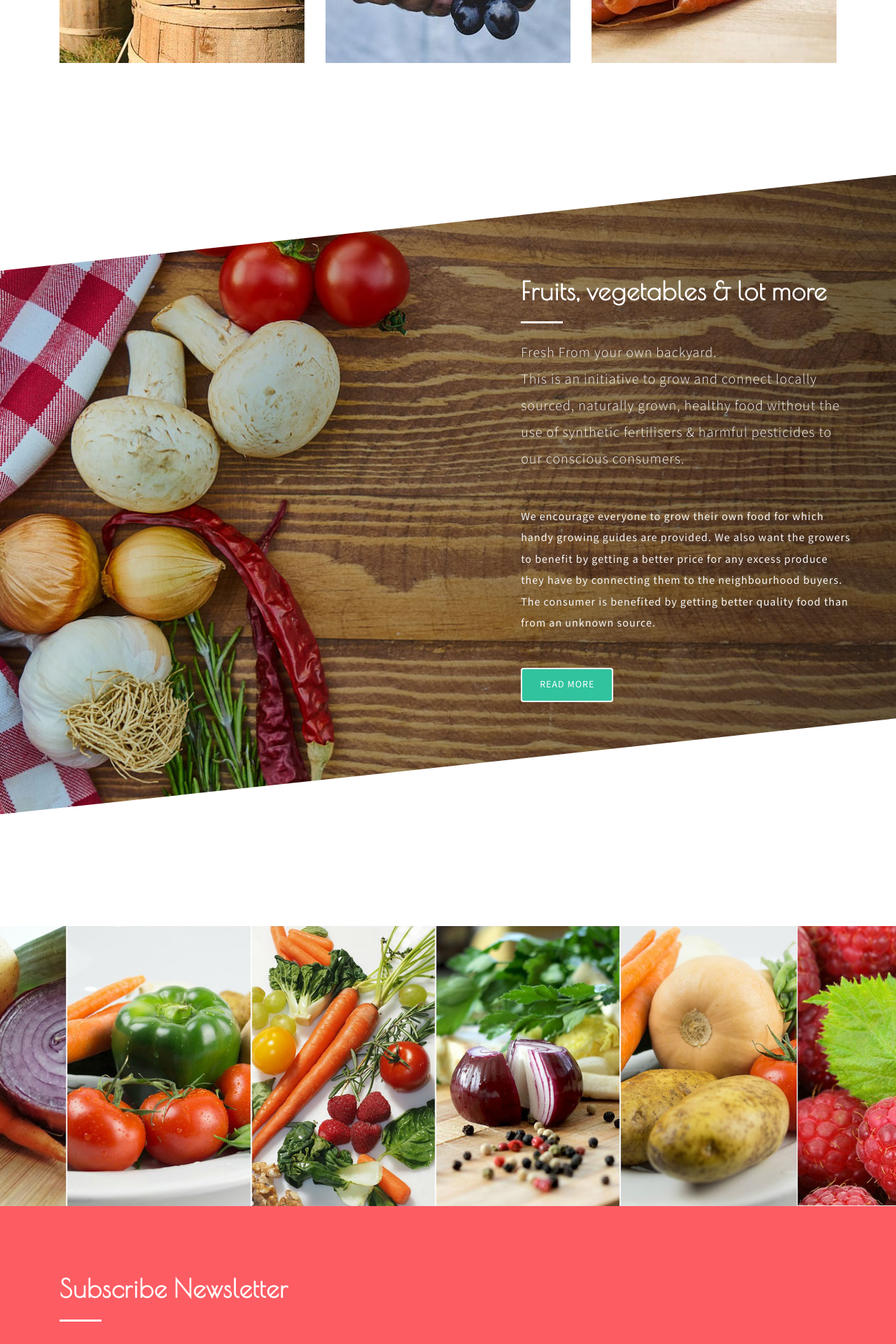
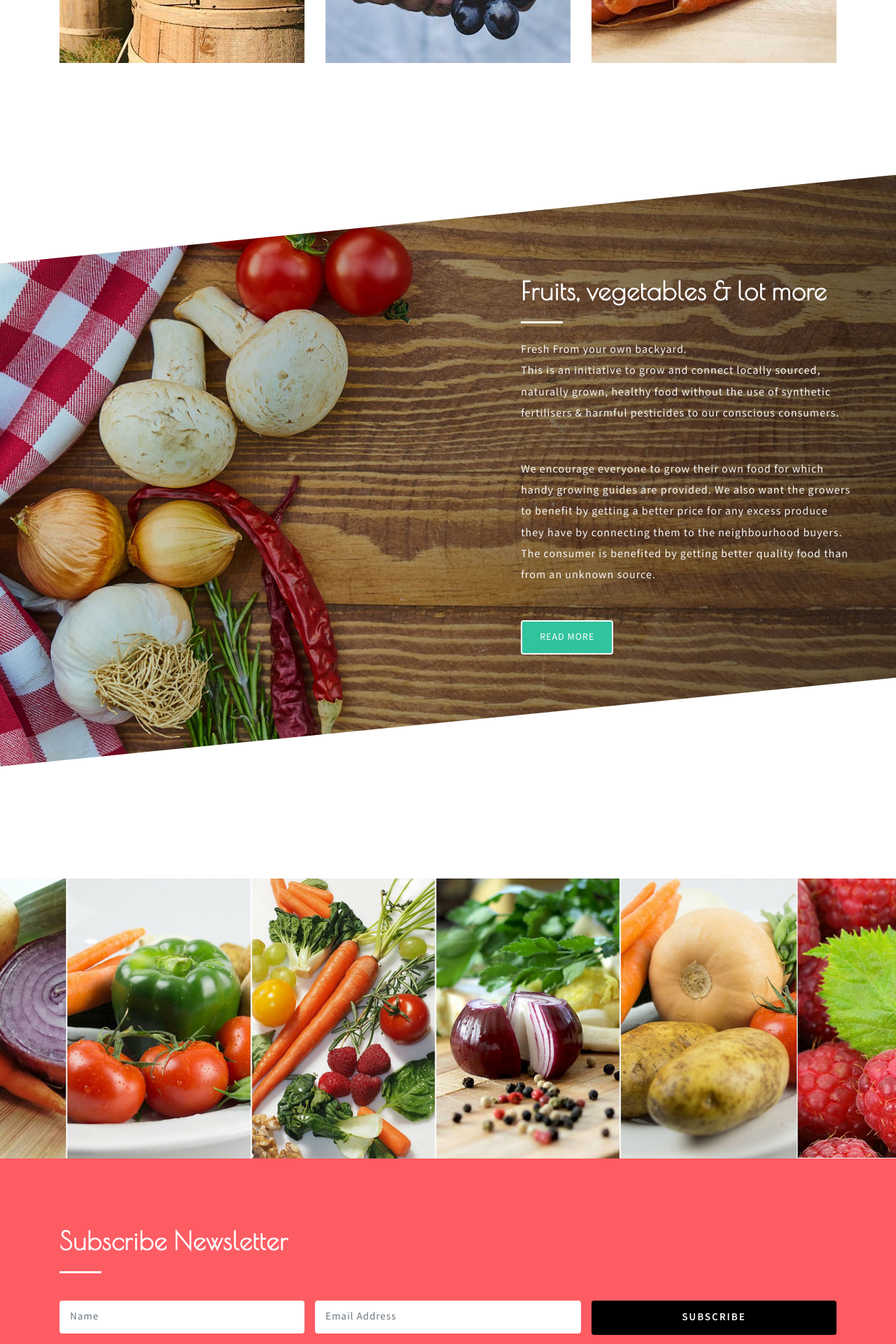
Before and after one commit to dhanyacm/GrowMyGreens, a Jekyll site: the page built from index.html, in a window 1280 px wide. Shown: the part 2276-4196 px from the top of the page at 70% size. Built offline with Jekyll 4.4.1, drawn with Linux system fonts in a browser that asks for light colours.

Commit message:
Update index.html

```diff
--- a/index.html
+++ b/index.html
@@ -91,7 +91,7 @@ frontpage: true
 			<div class="offset-xl-7 offset-lg-6 offset-md-4 offset-sm-2">
 				<div class="grids-whtas pr-xl-5">
 					<h3 class="tittle text-wh mb-5 font-weight-bold">Fruits, vegetables & lot more</h3>
-					<p class="lead text-li">Fresh From your own backyard. <br>
+					<p class="text-li">Fresh From your own backyard. <br>
                              This is an initiative to grow and connect locally sourced, naturally grown, healthy food without the use of
 			synthetic fertilisers & harmful pesticides to our conscious consumers.
 
```
